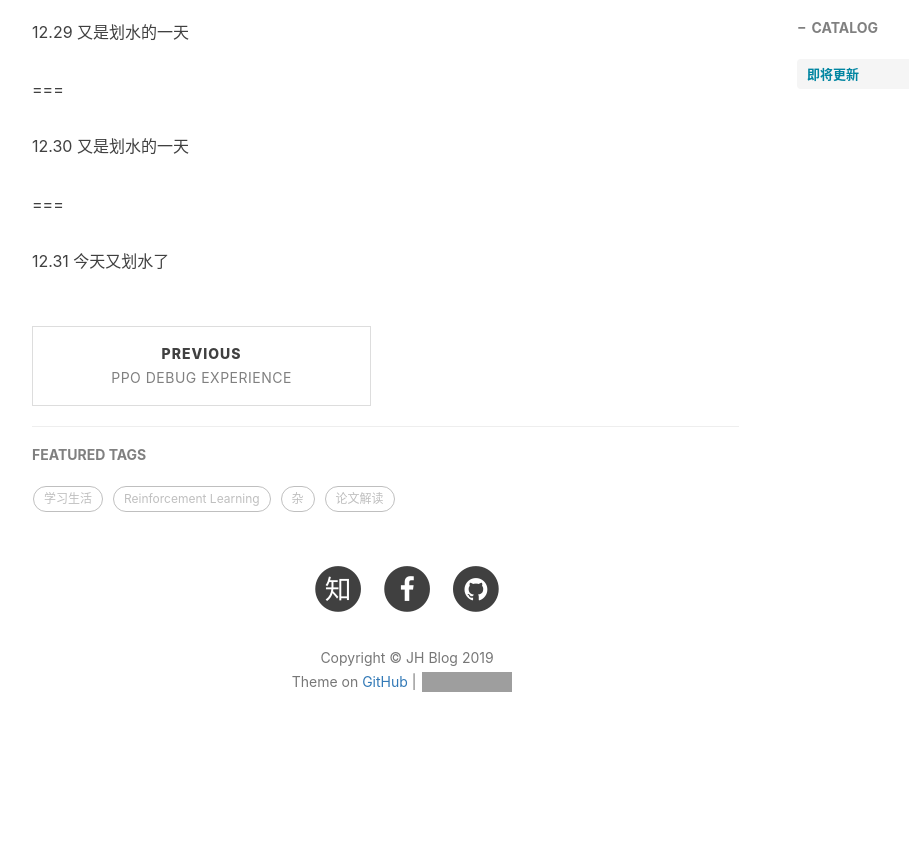
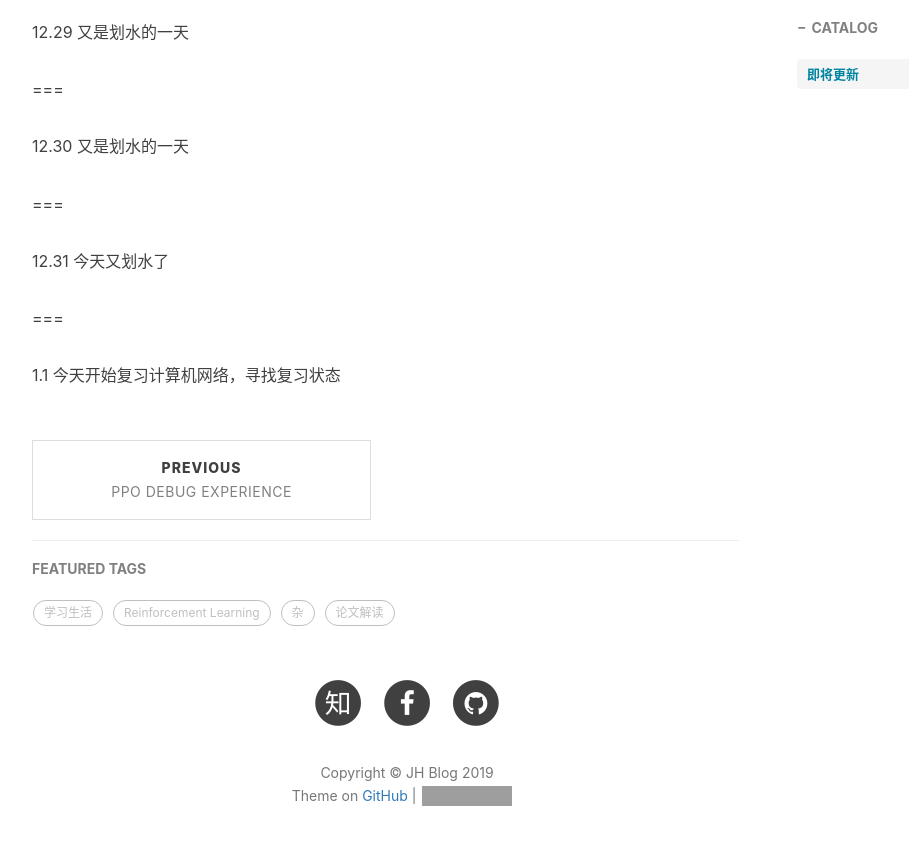
Before and after one commit to sweetice/previous_blog, a Jekyll site: the page built from _posts/2018-12-23-论文解读:Hierarchical Macro Strategy Model for MOBA Game AI.md, in a window 1280 px wide and 900 px high, scrolled down 1316 px. Shown: the top 845 px of the window, without its empty margins (233-1142 px from the left). Built offline with Jekyll 4.4.1, drawn with Linux system fonts in a browser that asks for light colours; nearby versions of some CDN libraries; comment, search, counter and statistics services are not loaded; before the commit the page ends 2102 px from its top, so only the background shows below that; grey boxes are pictures that could not be loaded.

Commit message:
Update 2018-12-23-论文解读:Hierarchical Macro Strategy Model for MOBA Game AI.md

```diff
--- a/_posts/2018-12-23-论文解读:Hierarchical Macro Strategy Model for MOBA Game AI.md
+++ b/_posts/2018-12-23-论文解读:Hierarchical Macro Strategy Model for MOBA Game AI.md
@@ -45,3 +45,7 @@ tags:
 ===
 
 12.31 今天又划水了
+
+===
+
+1.1 今天开始复习计算机网络，寻找复习状态
```
